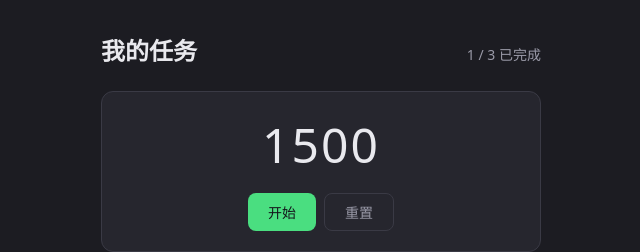
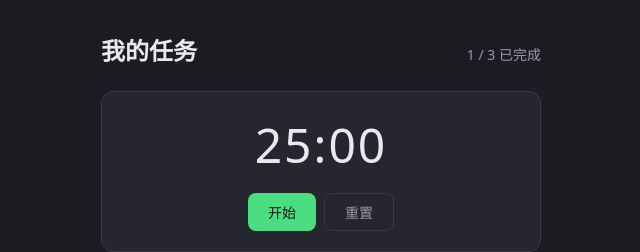
Before and after one commit to little-rookie555/fullstack-learning, a React (Vite) app in the folder projects/01-pomodoro/: page / in a window 1280 px wide. Shown: the top 252 px of the page, without its empty margins (319-959 px from the left). Built offline with nearby package versions, Linux system fonts and the light colour scheme.

Commit message:
feat(01-pomodoro): 实现番茄钟倒计时（useEffect + setInterval + 清理函数 + 到 0 自动停）

```diff
--- a/projects/01-pomodoro/src/App.tsx
+++ b/projects/01-pomodoro/src/App.tsx
@@ -35,26 +35,13 @@ function createId() {
 
 // 一个番茄的长度：25 分钟 = 1500 秒
 const FOCUS_SECONDS = 25 * 60
+// const FOCUS_SECONDS = 5
 
-// ===========================================================================
-// TODO(你来写·第 1 处)：把秒数格式化成 "mm:ss"
-// ---------------------------------------------------------------------------
-// 目标效果：
-//   1500 → "25:00"
-//   65   → "01:05"
-//   9    → "00:09"
-//
-// 提示（按顺序做）：
-//   1. 分钟 = Math.floor(totalSeconds / 60)
-//   2. 秒   = totalSeconds % 60
-//   3. 补零：String(值).padStart(2, '0')
-//      padStart 的意思是"不足 2 位就在前面补 '0'"
-//   4. 最后用模板字符串拼起来：`${分钟}:${秒}`
-//
-// 现在这行是错的（界面上会显示 "1500" 这种数字），把它改对。
-// ===========================================================================
+// 把秒数格式化成 "mm:ss"，例如 1500 → "25:00"
 function formatTime(totalSeconds: number) {
-  return String(totalSeconds)
+  const minutes = Math.floor(totalSeconds / 60)
+  const seconds = totalSeconds % 60
+  return `${String(minutes).padStart(2, '0')}:${String(seconds).padStart(2, '0')}`
 }
 
 export default function App() {
@@ -86,17 +73,9 @@ export default function App() {
     setTasks((prev) => prev.filter((task) => task.id !== id))
   }
 
-  // =========================================================================
-  // TODO(你来写·第 3 处)：开始 / 暂停
-  // -------------------------------------------------------------------------
-  // 要做的事情只有一件：把 isRunning 取反。
-  // 提示：用函数形式 setIsRunning((prev) => !prev)
-  //
-  // 注意按钮文字会自己跟着变（isRunning 为 true 时显示"暂停"），
-  // 你不需要手动改按钮 —— 那部分已经在 JSX 里写好了。
-  // =========================================================================
+  // 开始 / 暂停
   function toggleRunning() {
-    // 在下面写
+    setIsRunning((prev) => !prev)
   }
 
   // 重置：恢复成 25 分钟并停止计时
@@ -106,37 +85,24 @@ export default function App() {
     setSecondsLeft(FOCUS_SECONDS)
   }
 
-  // =========================================================================
-  // TODO(你来写·第 2 处)：倒计时的核心 —— 本周最重要的一段代码
-  // -------------------------------------------------------------------------
-  // 步骤：
-  //   1. 如果 !isRunning，直接 return（不运行的时候就什么都不做）
-  //   2. 用 setInterval(要执行的函数, 1000) 每 1 秒执行一次
-  //      里面的逻辑是：setSecondsLeft((prev) => prev - 1)
-  //   3. setInterval 会返回一个"定时器编号"，
-  //      把它存到变量里，例如 const timerId = setInterval(...)
-  //   4. 最后 return 一个函数，在里面调用 clearInterval(timerId)
-  //
-  // 关于第 4 步（关键）：
-  //   这个被 return 出去的函数叫"清理函数"。
-  //   React 会在两个时机替你调用它：
-  //     a) 下次要重新执行这个 effect 之前
-  //     b) 组件被卸载时
-  //   如果忘了写它，每次重新执行都会多留下一个定时器在跑，
-  //   现象是：暂停再开始，数字越跳越快（一秒减 2、减 3 ……）
-  //
-  // 依赖数组 [isRunning] 我写好了：意思是"只有 isRunning 变了才重新执行这个 effect"。
-  // 所以点开始 → effect 重跑 → 建定时器；点暂停 → 清理函数被调用 → 定时器停掉。
-  // =========================================================================
+  // 倒计时：只有 isRunning 为 true 时才创建定时器。
+  // 清理函数是必须的 —— 忘了它，每次重新执行都会多留一个定时器在跑，
+  // 现象是"暂停停不住"以及"再开始后一秒减 2"。
   useEffect(() => {
     if (!isRunning) return
 
-    // 在下面写第 2、3、4 步
+    const timerId = setInterval(() => {
+      setSecondsLeft((prev) => {
+        if (prev === 0) {
+          setIsRunning(false)
+          return 0
+        }
+        return prev - 1
+      })
+    }, 1000)
+
+    return () => clearInterval(timerId)
   }, [isRunning])
-
-  // 进阶挑战（可选）：
-  //   现在倒计时会一直减成负数。让它到 0 就自动停下，并确保按钮变回"开始"。
-  //   提示：可以在 setSecondsLeft 的更新函数里判断，也可以再加一个 effect。
 
   const doneCount = tasks.filter((task) => task.done).length
 
```
